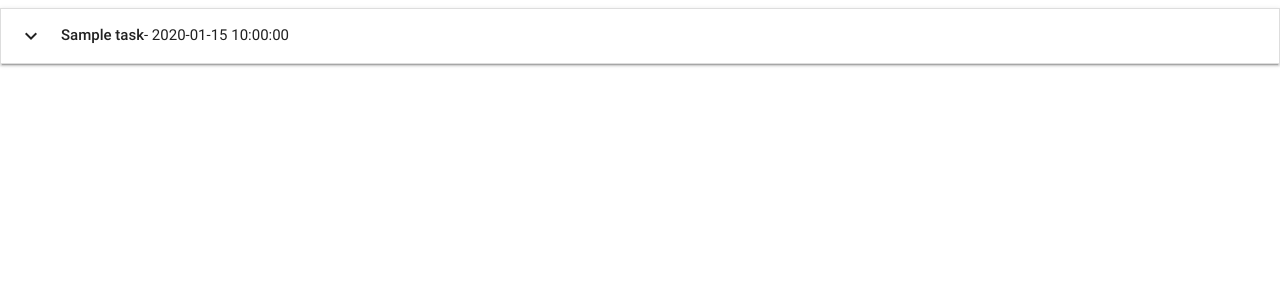
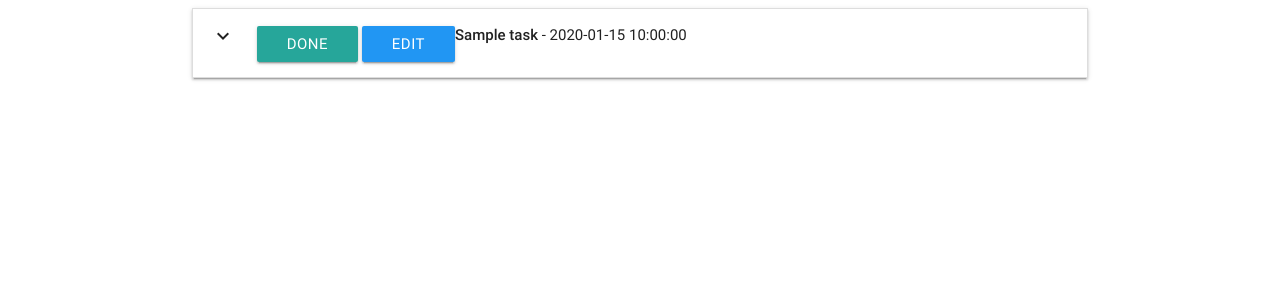
Before and after one commit to Felix-Redwood/MongoDB-mini-project, a Flask app: page / in a window 1280 px wide. Shown: the top 300 px of the page. Run offline with Flask 2, Linux system fonts and the light colour scheme; a database or web service that is not in the repository returns one stand-in record (values such as "Sample title"); some libraries are stand-ins or nearby versions.

Commit message:
added task editing abilities

```diff
--- a/templates/addtask.html
+++ b/templates/addtask.html
@@ -31,7 +31,7 @@
             </div>
         </div>
         <div class="row">
-            <div class="input-field col s12">
+            <div class="input-field col s12" id="matfix">
                 <i class="material-icons prefix">today</i>
                 <input id="due_date" name="due_date" type="text" class="datepicker">
                 <label for="icon_prefix">Due Date</label>
--- a/templates/base.html
+++ b/templates/base.html
@@ -4,10 +4,13 @@
 <head>
     <link href="https://fonts.googleapis.com/icon?family=Material+Icons" rel="stylesheet">
     <link rel="stylesheet" href="https://cdnjs.cloudflare.com/ajax/libs/materialize/0.100.2/css/materialize.min.css">
+    <link rel="stylesheet" href="{{url_for('static', filename='css/style.css')}}" type="text/css" />
 </head>
 
 <body>
+    <div class="container">
     {% block content %} {% endblock %}
+    </div>
     <script src="https://cdnjs.cloudflare.com/ajax/libs/jquery/3.4.1/jquery.min.js"></script>
     <script src="https://cdnjs.cloudflare.com/ajax/libs/materialize/0.100.2/js/materialize.min.js"></script>
     <script type="text/javascript">
--- a/templates/tasks.html
+++ b/templates/tasks.html
@@ -1,12 +1,26 @@
-{% extends 'base.html' %}
-{% block content %}
+{% extends 'base.html' %} {% block content %}
 
 <ul class="collapsible" data-collapsible="accordion">
-    {% for task in tasks %}
-    <li>
-      <div class="collapsible-header"><i class="material-icons">expand_more</i><strong>{{task.task_name}}</strong> - {{task.due_date}}</div>
-      <div class="collapsible-body"><span>{{task.task_description}}</span></div>
-    </li>
-    {% endfor %}
+  {% for task in tasks %}
+  <li>
+    <div class="collapsible-header">
+      <div class="col s3">
+        <i class="material-icons">expand_more</i>
+        <a class="waves-effect waves-light btn btn-small">Done</a>
+        <a class="waves-effect waves-light btn btn-small blue">Edit</a>
+      </div>
+
+      <div class="col s9 task_header">
+        <strong>{{task.task_name}}</strong> - {{task.due_date}}
+      </div>
+    </div>
+
+    <div class="collapsible-body">
+      <span>
+          {{task.task_description}}
+          </span>
+    </div>
+  </li>
+  {% endfor %}
 </ul>
 {% endblock %}
```
